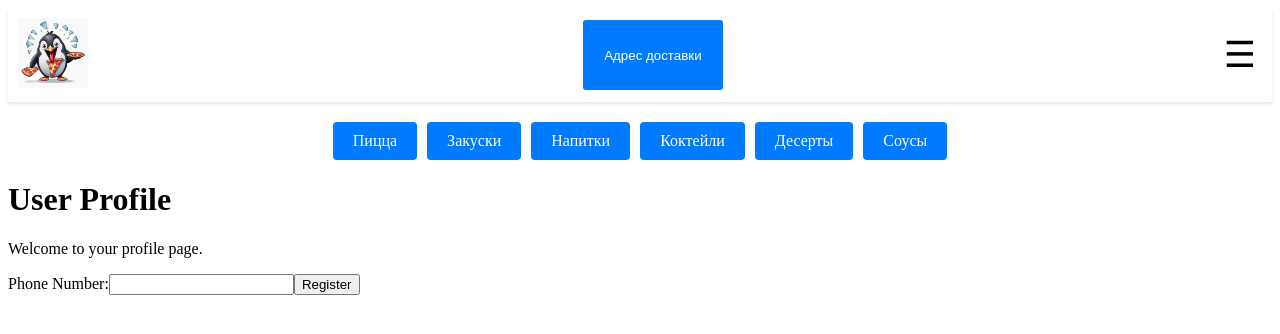
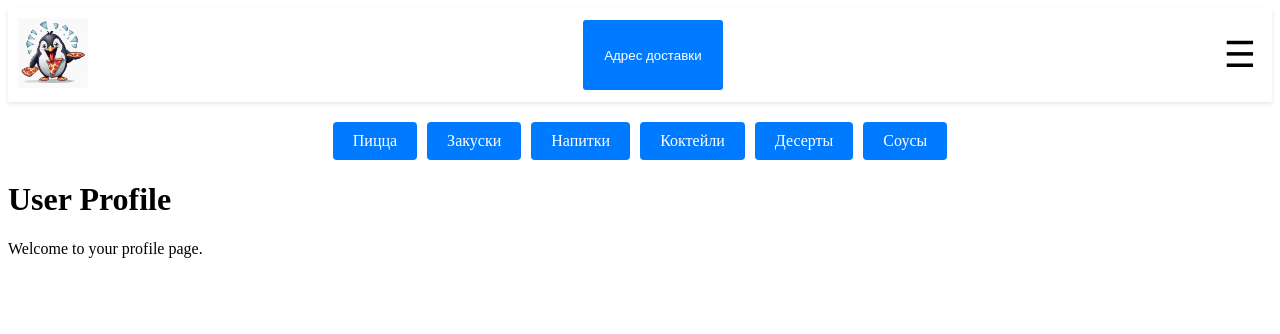
Before and after one commit to kidlokostik/BsuirPracticeFrontend, a Vue app: page /profile in a window 1280 px wide. Shown: the top 334 px of the page. Built offline with nearby package versions, Linux system fonts and the light colour scheme.

Commit message:
- profile, reistratin fix

```diff
--- a/src/components/User/Profile.vue
+++ b/src/components/User/Profile.vue
@@ -2,50 +2,12 @@
   <div>
     <h1>User Profile</h1>
     <p>Welcome to your profile page.</p>
-    <form @submit.prevent="register">
-      <label for="phone">Phone Number:</label>
-      <input type="tel" id="phone" v-model="phone" @blur="validatePhone" :class="{ error: isPhoneError }" required>
-      <div v-if="isPhoneError" class="error-message">{{ phoneError }}</div>
-      <button :disabled="!isFormValid" type="submit">Register</button>
-    </form>
   </div>
 </template>
 
 <script>
 export default {
-  name: 'Registration',
-  data() {
-    return {
-      phone: '',
-      phoneError: '',
-      isPhoneError: false,
-    };
-  },
-  computed: {
-    isFormValid() {
-      return this.phone.trim() === '' &&
-          !this.isPhoneError;
-    }
-  },
-  methods: {
-    validatePhone() {
-      const phoneRegex = /(?:\+375|80)\s?\(?\d\d\)?\s?\d\d(?:\d[\-\s]\d\d[\-\s]\d\d|[\-\s]\d\d[\-\s]\d\d\d|\d{5})/;
-      if (this.phone.trim() === '') {
-        this.phoneError = 'Phone number is required';
-        this.isPhoneError = true;
-      } else if (!phoneRegex.test(this.phone.trim())) {
-        this.phoneError = 'Phone number is incorrect';
-        this.isPhoneError = true;
-      } else {
-        this.phoneError = '';
-        this.isPhoneError = false;
-      }
-    },
-    register() {
-      console.log('Registering user:', this.username, this.email, this.password, this.confirmPassword,this.phone);
-      this.$router.push({ name: 'profile' });
-    }
-  }
+  name: 'Profile'
 };
 </script>
 
```
